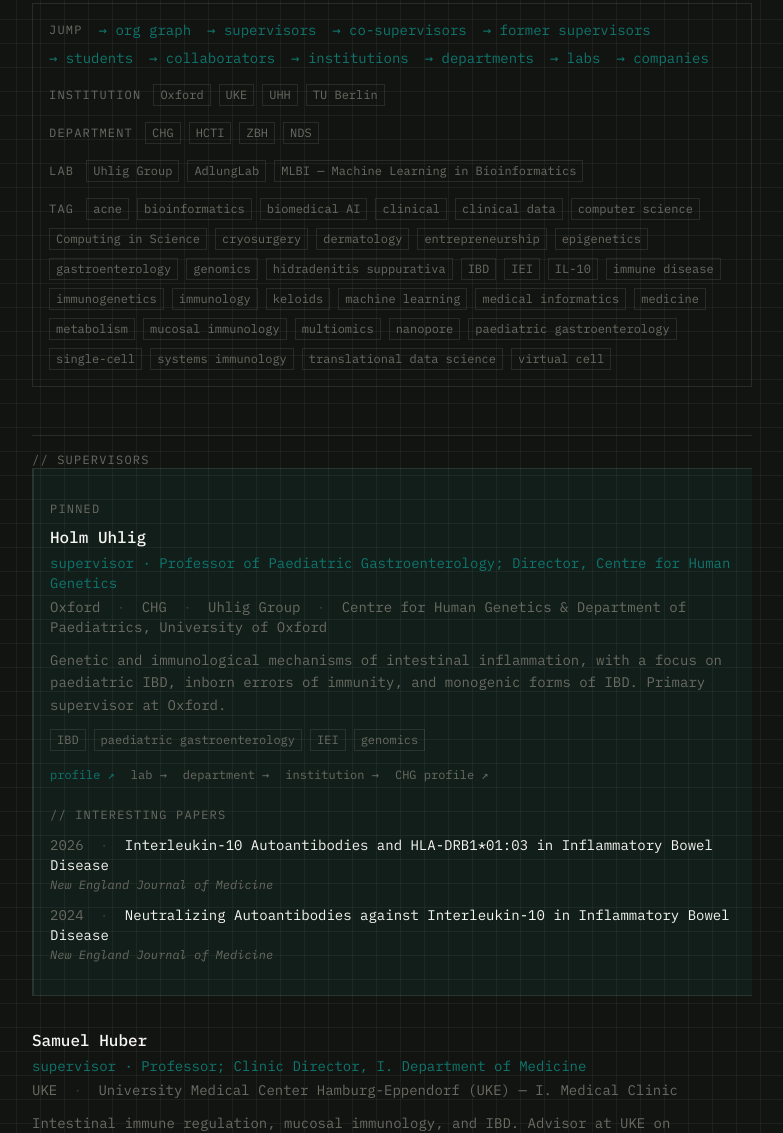
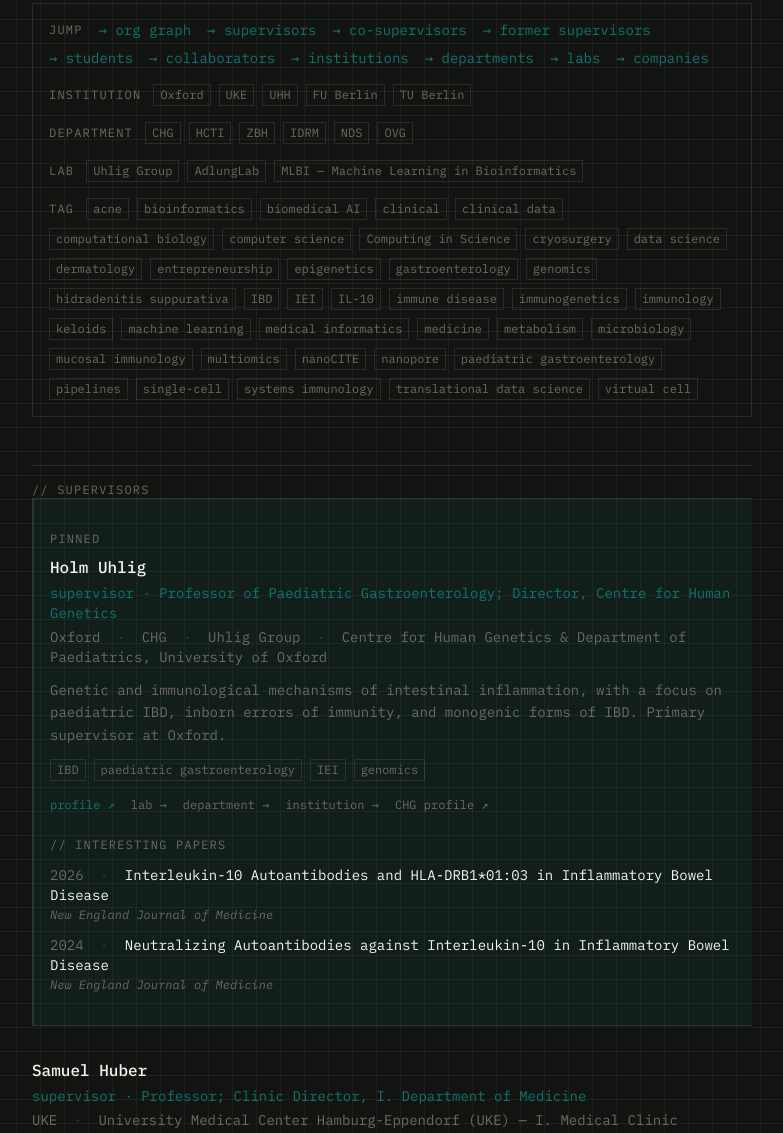
Before and after one commit to viktorzou/website-viktorzouboulis, an Astro site: page /collaborators in a window 1280 px wide. Shown: the part 1109-2242 px from the top of the page, without its empty margins (248-1031 px from the left). Built offline with nearby package versions, Linux system fonts and the light colour scheme; Astro itself is replaced by a stand-in of ours; animation ran at ten frames a second.

Commit message:
Add new collaborators and departments; update nanoCITE project
- Added profiles for Andre Aquime Goncalves and Rudolf Schlechter Jahn, detailing their roles and affiliations.
- Created new department entries for the Institute of Developmental & Regenerative Medicine (IDRM) and the Oxford Vaccine Group (OVG).
- Updated the nanoCITE project to include new collaborators and their contributions.
- Added Freie Universität Berlin as an institution associated with the project.

```diff
--- /dev/null
+++ b/src/content/collaborators/andre-aquime-goncalves.md
@@ -0,0 +1,30 @@
+---
+name: "Andre Aquime Goncalves"
+role: "Senior Postdoctoral Research Associate in Computational Biology"
+kind: "collaborator"
+affiliation: "Oxford Vaccine Group, Department of Paediatrics & IDRM, University of Oxford"
+institution: "oxford"
+department: "ovg"
+departments:
+  - "idrm"
+summary: "Computational biologist at the Oxford Vaccine Group working on systems immunology and omics/ML for infectious disease. Collaborator on nanoCITE — pipeline application and data."
+url: "https://www.ovg.ox.ac.uk/team/andre-aquime-goncalves"
+order: 22
+pinned: false
+tags:
+  - "nanopore"
+  - "pipelines"
+  - "computational biology"
+  - "systems immunology"
+  - "nanoCITE"
+aliases:
+  - "Goncalves A."
+  - "Gonçalves A."
+  - "Goncalves A.A."
+  - "Aquime Goncalves A."
+links:
+  - label: "ORCID"
+    href: "https://orcid.org/0000-0001-5264-8368"
+  - label: "OVG profile"
+    href: "https://www.ovg.ox.ac.uk/team/andre-aquime-goncalves"
+---
--- /dev/null
+++ b/src/content/collaborators/rudolf-schlechter-jahn.md
@@ -0,0 +1,30 @@
+---
+name: "Rudolf Schlechter Jahn"
+role: "Postdoctoral researcher"
+kind: "collaborator"
+affiliation: "Remus-Emsermann Group, Institute of Microbiology, Freie Universität Berlin"
+institution: "fu-berlin"
+summary: "Microbiologist and data scientist (phyllosphere microbiology). Collaborator on nanoCITE pipeline application / data with Alexandra Noble."
+url: "https://www.bcp.fu-berlin.de/en/biologie/arbeitsgruppen/mikrobiologie/ag_remus-emsermann/people/Rudolf-Schlechter-Jahn/index.html"
+order: 23
+pinned: false
+tags:
+  - "nanopore"
+  - "pipelines"
+  - "data science"
+  - "microbiology"
+  - "nanoCITE"
+aliases:
+  - "Schlechter R."
+  - "Schlechter R.O."
+  - "Schlechter Jahn R."
+network:
+  - "alexandra-noble"
+links:
+  - label: "FU Berlin"
+    href: "https://www.bcp.fu-berlin.de/en/biologie/arbeitsgruppen/mikrobiologie/ag_remus-emsermann/people/Rudolf-Schlechter-Jahn/index.html"
+  - label: "CV / site"
+    href: "https://roschlec.github.io/cv/"
+  - label: "Email"
+    href: "mailto:r.schlechter.jahn@fu-berlin.de"
+---
--- /dev/null
+++ b/src/content/departments/idrm.md
@@ -0,0 +1,8 @@
+---
+name: "Institute of Developmental & Regenerative Medicine"
+short: "IDRM"
+institution: "oxford"
+summary: "Institute of Developmental & Regenerative Medicine at the University of Oxford — interdisciplinary research spanning development, regeneration, and translational platforms."
+url: "https://www.idrm.ox.ac.uk"
+order: 3
+---
--- /dev/null
+++ b/src/content/departments/ovg.md
@@ -0,0 +1,8 @@
+---
+name: "Oxford Vaccine Group"
+short: "OVG"
+institution: "oxford"
+summary: "Oxford Vaccine Group, Department of Paediatrics — vaccines, infection, and computational biology."
+url: "https://www.ovg.ox.ac.uk"
+order: 4
+---
--- /dev/null
+++ b/src/content/institutions/fu-berlin.md
@@ -0,0 +1,7 @@
+---
+name: "Freie Universität Berlin"
+short: "FU Berlin"
+summary: "Freie Universität Berlin — biology, microbiology, and related life sciences."
+url: "https://www.fu-berlin.de"
+order: 6
+---
--- a/src/content/projects/nanocite.md
+++ b/src/content/projects/nanocite.md
@@ -10,15 +10,19 @@ papers: []
 people:
   - "simon-tautz"
   - "alexandra-noble"
+  - "andre-aquime-goncalves"
+  - "rudolf-schlechter-jahn"
   - "holm-uhlig"
 labs:
   - "uhlig-group"
 departments:
   - "chg"
+  - "idrm"
 institutions:
   - "oxford"
+  - "fu-berlin"
 companies:
   - "oxford-nanopore"
 ---
 
-Pipeline and tooling work in the Uhlig Group aimed at taking long-read sequencing from research workflows into settings where turnaround and interpretability matter for patient care. Collaborators include Alexandra Noble (Nanopore / IBD methylation assays) and supervised student Simon Tautz (TUM).
+Pipeline and tooling work in the Uhlig Group aimed at taking long-read sequencing from research workflows into settings where turnaround and interpretability matter for patient care. Collaborators include Alexandra Noble (Nanopore / IBD methylation assays), Andre Aquime Goncalves and Rudolf Schlechter Jahn (pipeline application / data; Rudolf works with Alexandra Noble), and supervised student Simon Tautz.
--- a/src/pages/collaborators.astro
+++ b/src/pages/collaborators.astro
@@ -122,8 +122,6 @@ const SUPERVISOR_KINDS = new Set([
   "co-supervisor",
   "former-supervisor",
 ]);
-
-const HUB_PERSON_KINDS = new Set(["student"]);
 
 const orgNodeIds = new Set<string>();
 const orgNodes: OrgGraphNode[] = [];
@@ -295,7 +293,9 @@ for (const person of collaborators) {
 
   if (SUPERVISOR_KINDS.has(person.data.kind ?? "collaborator")) {
     pushEdge(hubId, pid, "supervisor");
-  } else if (HUB_PERSON_KINDS.has(person.data.kind ?? "collaborator")) {
+  } else {
+    // Collaborators & students link to the hub (org path alone can leave
+    // external collaborators floating, e.g. FU Berlin / nanoCITE).
     pushEdge(hubId, pid, "hub");
   }
 }
@@ -313,6 +313,17 @@ for (const ids of peopleByLab.values()) {
     for (let j = i + 1; j < ids.length; j++) {
       pushEdge(`person:${ids[i]}`, `person:${ids[j]}`, "labmate");
     }
+  }
+}
+
+// Explicit collaborator↔collaborator links (e.g. cross-lab nanoCITE partners).
+for (const person of collaborators) {
+  for (const otherId of person.data.network ?? []) {
+    if (otherId === person.id) continue;
+    if (!collaborators.some((c) => c.id === otherId)) continue;
+    const a = person.id < otherId ? person.id : otherId;
+    const b = person.id < otherId ? otherId : person.id;
+    pushEdge(`person:${a}`, `person:${b}`, "labmate");
   }
 }
 
```
